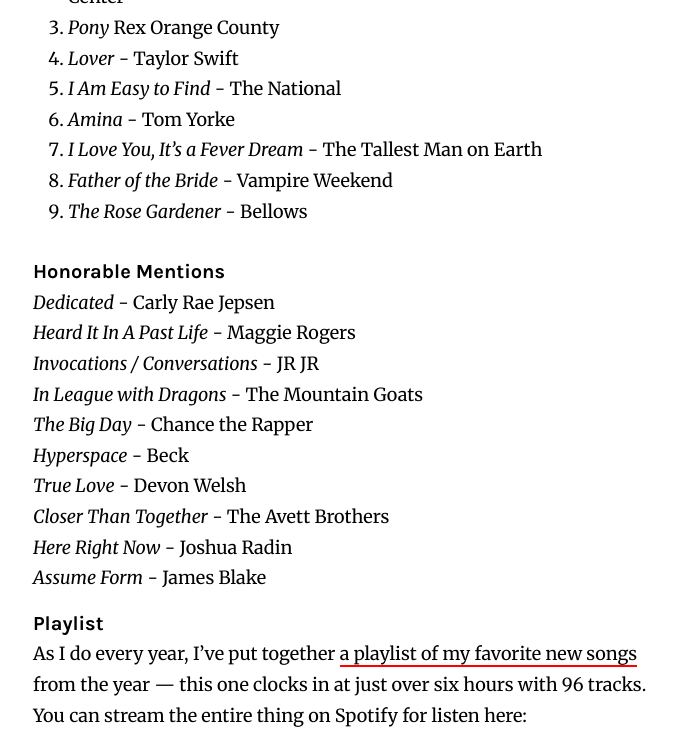
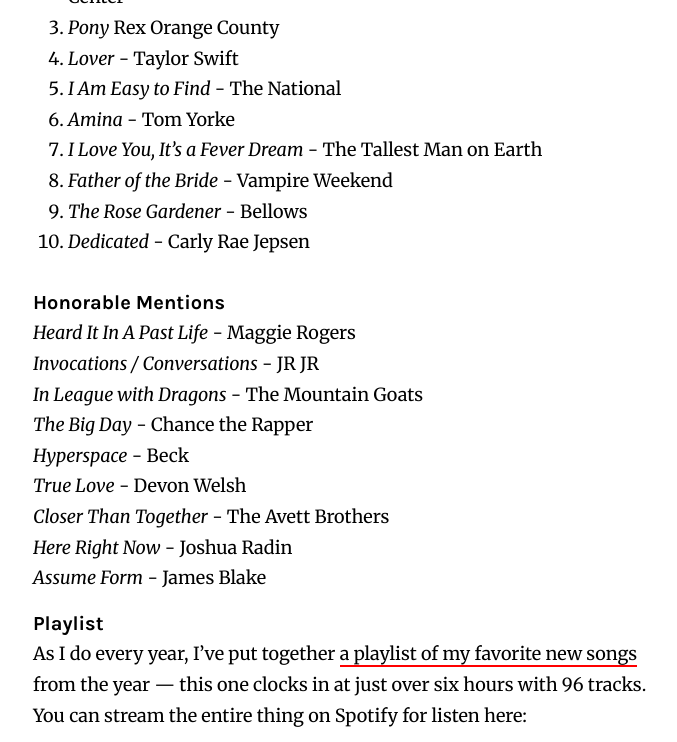
Before and after one commit to jarrettfuller/jarrettfuller.blog, a Jekyll site: the page built from _posts/2019-12-9-top-ten-2019.md, in a window 1280 px wide and 900 px high, scrolled down 1242 px, cut to the strip 0-742 px from the top of the window. Shown: the whole strip, without its empty margins (312-989 px from the left). Built offline with Jekyll 4.4.1, drawn with Linux system fonts in a browser that asks for light colours; nearby versions of some CDN libraries; some of the changed lines change nothing that is shown.

Commit message:
fixed top ten list

```diff
--- a/_posts/2019-12-9-top-ten-2019.md
+++ b/_posts/2019-12-9-top-ten-2019.md
@@ -10,17 +10,17 @@
 
 ### Top Ten Favorite Albums
 1. *i,i* - Bon Iver
-3. *Better Oblivion Community Center* - Better Oblivion Community Center
-4. *Pony* Rex Orange County
-5. *Lover* - Taylor Swift
-6. *I Am Easy to Find* - The National
-7. *Amina* - Tom Yorke
-8. *I Love You, It's a Fever Dream* - The Tallest Man on Earth
-9. *Father of the Bride* - Vampire Weekend
-10. *The Rose Gardener* - Bellows
+2. *Better Oblivion Community Center* - Better Oblivion Community Center
+3. *Pony* Rex Orange County
+4. *Lover* - Taylor Swift
+5. *I Am Easy to Find* - The National
+6. *Amina* - Tom Yorke
+7. *I Love You, It's a Fever Dream* - The Tallest Man on Earth
+8. *Father of the Bride* - Vampire Weekend
+9. *The Rose Gardener* - Bellows
+10. *Dedicated* - Carly Rae Jepsen
 
 ### Honorable Mentions
-* *Dedicated* - Carly Rae Jepsen
 * *Heard It In A Past Life* - Maggie Rogers
 * *Invocations / Conversations* - JR JR
 * *In League with Dragons* - The Mountain Goats
```
